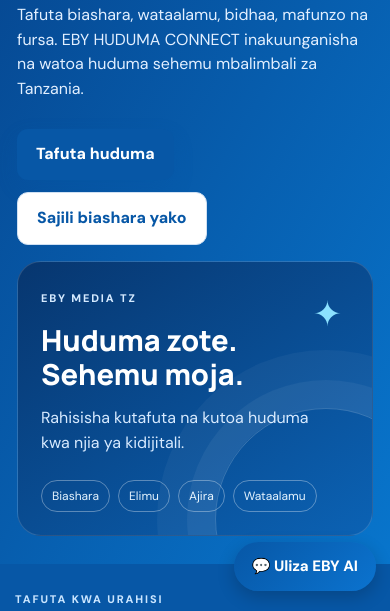
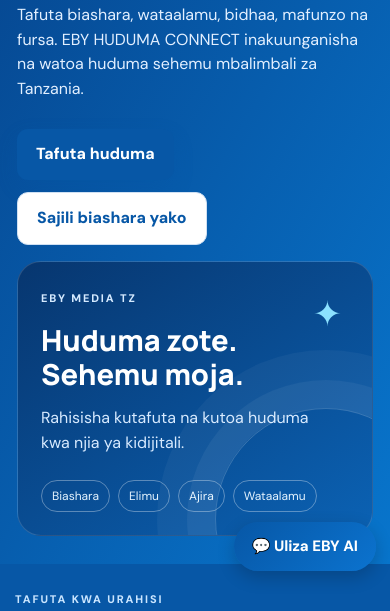
Before and after one commit to mosesebson-jpg/eby-huduma-connect, a plain HTML site: page index.html in a window 390 px wide. Shown: the part 218-829 px from the top of the page. Drawn offline with nearby package versions, Linux system fonts and the light colour scheme; no server answers.

Commit message:
Update styles.css

```diff
--- a/styles.css
+++ b/styles.css
@@ -761,3 +761,39 @@ bottom:76px!important;
   }
 
 }
+/* =================================
+   EBY HUDUMA CONNECT
+   EBY AI BUTTON FINAL POSITION
+================================= */
+
+@media screen and (max-width: 760px) {
+
+  #ebyAiOpen,
+  .eby-ai-launcher {
+    position: fixed !important;
+    right: 14px !important;
+    left: auto !important;
+    bottom: 55px !important;
+    top: auto !important;
+
+    z-index: 99998 !important;
+
+    background: linear-gradient(
+      135deg,
+      #0757a6,
+      #0b73cf
+    ) !important;
+
+    color: #ffffff !important;
+    border: none !important;
+    border-radius: 30px !important;
+
+    padding: 13px 18px !important;
+    font-size: 15px !important;
+    font-weight: 800 !important;
+
+    box-shadow: 0 6px 18px rgba(0,0,0,0.20) !important;
+    cursor: pointer !important;
+  }
+
+}
```
